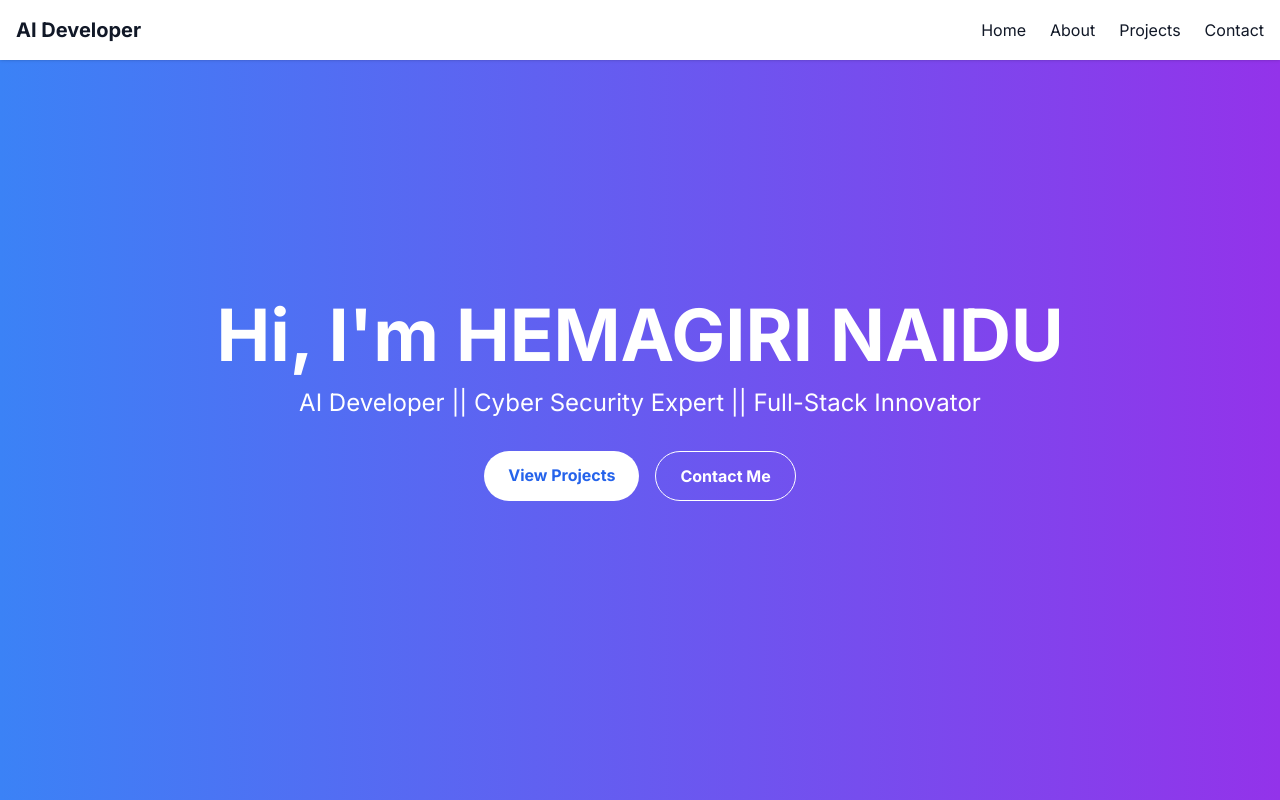
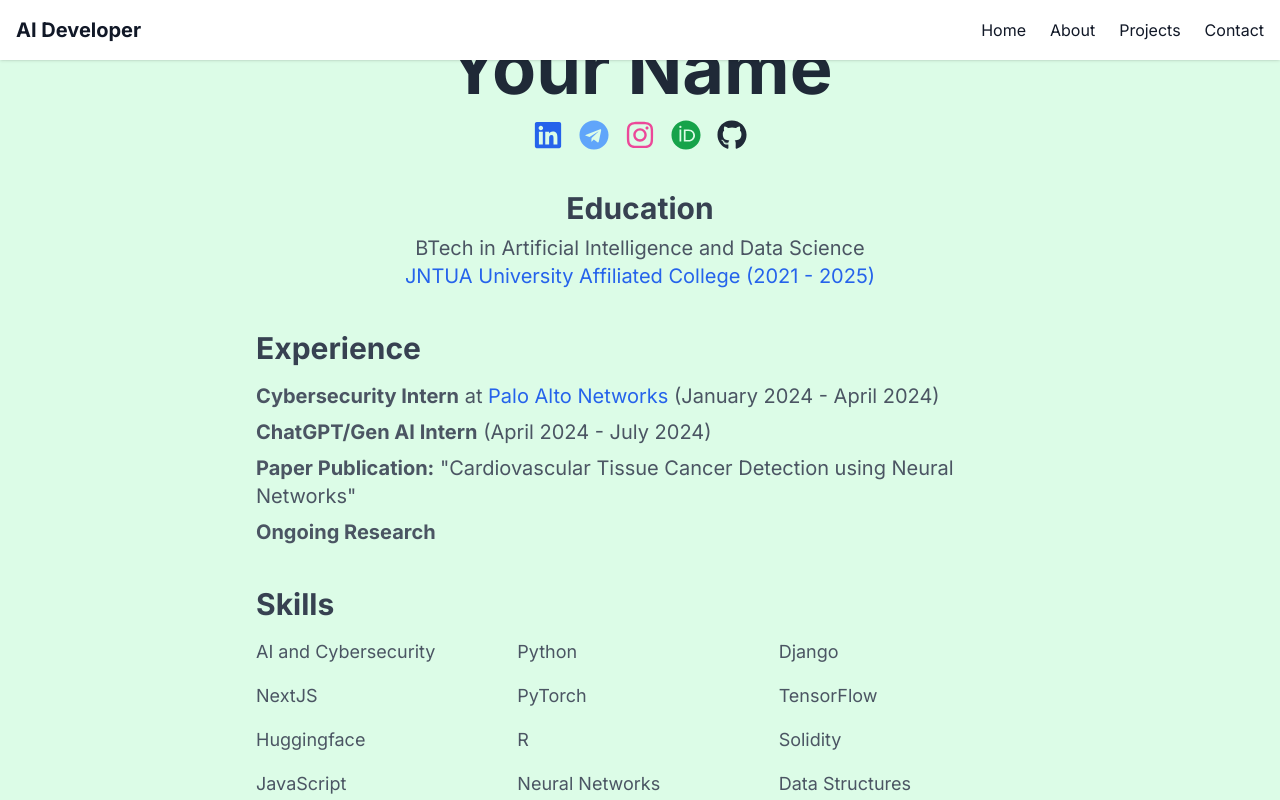
Before and after one commit to MogasalaHemagiri/my-portfolio, a Next.js app: page / in a window 1280 px wide. Shown: the top 800 px of the page. Built offline with nearby package versions, Linux system fonts and the light colour scheme.

Commit message:
Update Hero.js

```diff
--- a/components/Hero.js
+++ b/components/Hero.js
@@ -1,38 +1,145 @@
 // components/Hero.js
 import { motion } from 'framer-motion'
+import { FaLinkedin, FaTelegram, FaInstagram, FaOrcid, FaGithub } from 'react-icons/fa'
 
 const Hero = () => {
   return (
-    <section id="home" className="min-h-screen flex items-center justify-center bg-gradient-to-r from-blue-500 to-purple-600">
-      <div className="text-center p-4">
+    <section
+      id="home"
+      className="min-h-screen bg-green-100 dark:bg-green-900 flex flex-col justify-center items-center p-8"
+    >
+      <div className="text-center max-w-3xl">
+        {/* Name & Social Media Icons */}
         <motion.h1
-          className="text-5xl md:text-7xl font-extrabold text-white"
-          initial={{ opacity: 0, y: -50 }}
+          className="text-5xl md:text-7xl font-extrabold text-gray-800"
+          initial={{ opacity: 0, y: -20 }}
           animate={{ opacity: 1, y: 0 }}
           transition={{ duration: 1 }}
         >
-          Hi, I'm HEMAGIRI NAIDU
+          Your Name
         </motion.h1>
-        <motion.p
-          className="mt-4 text-xl md:text-2xl text-white"
-          initial={{ opacity: 0 }}
-          animate={{ opacity: 1 }}
-          transition={{ duration: 1, delay: 0.5 }}
+        <div className="mt-4 flex justify-center space-x-4">
+          <a
+            href="https://linkedin.com/in/yourprofile"
+            target="_blank"
+            rel="noopener noreferrer"
+          >
+            <FaLinkedin className="text-3xl text-blue-600 hover:text-blue-800" />
+          </a>
+          <a
+            href="https://t.me/yourprofile"
+            target="_blank"
+            rel="noopener noreferrer"
+          >
+            <FaTelegram className="text-3xl text-blue-400 hover:text-blue-600" />
+          </a>
+          <a
+            href="https://instagram.com/yourprofile"
+            target="_blank"
+            rel="noopener noreferrer"
+          >
+            <FaInstagram className="text-3xl text-pink-500 hover:text-pink-700" />
+          </a>
+          <a
+            href="https://orcid.org/yourprofile"
+            target="_blank"
+            rel="noopener noreferrer"
+          >
+            <FaOrcid className="text-3xl text-green-600 hover:text-green-800" />
+          </a>
+          <a
+            href="https://github.com/yourusername"
+            target="_blank"
+            rel="noopener noreferrer"
+          >
+            <FaGithub className="text-3xl text-gray-800 hover:text-gray-900" />
+          </a>
+        </div>
+
+        {/* Education Section */}
+        <motion.div
+          className="mt-10"
+          initial={{ opacity: 0, x: -20 }}
+          animate={{ opacity: 1, x: 0 }}
+          transition={{ duration: 0.8, delay: 0.3 }}
         >
-          AI Developer || Cyber Security Expert || Full-Stack Innovator
-        </motion.p>
+          <h2 className="text-3xl font-bold text-gray-700">Education</h2>
+          <p className="text-xl text-gray-600 mt-2">
+            BTech in Artificial Intelligence and Data Science <br />
+            <a
+              href="https://www.jntuace.ac.in/"
+              target="_blank"
+              rel="noopener noreferrer"
+              className="text-blue-600 hover:underline"
+            >
+              JNTUA University Affiliated College (2021 - 2025)
+            </a>
+          </p>
+        </motion.div>
+
+        {/* Experience Section */}
         <motion.div
-          className="mt-8 flex justify-center space-x-4"
-          initial={{ scale: 0.8, opacity: 0 }}
-          animate={{ scale: 1, opacity: 1 }}
-          transition={{ duration: 1, delay: 1 }}
+          className="mt-10 text-left"
+          initial={{ opacity: 0, x: 20 }}
+          animate={{ opacity: 1, x: 0 }}
+          transition={{ duration: 0.8, delay: 0.5 }}
         >
-          <a href="#projects" className="px-6 py-3 bg-white text-blue-600 font-bold rounded-full hover:bg-gray-200 transition">
-            View Projects
-          </a>
-          <a href="#contact" className="px-6 py-3 bg-transparent border border-white text-white font-bold rounded-full hover:bg-white hover:text-blue-600 transition">
-            Contact Me
-          </a>
+          <h2 className="text-3xl font-bold text-gray-700">Experience</h2>
+          <ul className="mt-4 space-y-2 text-xl text-gray-600">
+            <li>
+              <strong>Cybersecurity Intern</strong> at{" "}
+              <a
+                href="https://www.paloaltonetworks.com/"
+                target="_blank"
+                rel="noopener noreferrer"
+                className="text-blue-600 hover:underline"
+              >
+                Palo Alto Networks
+              </a>{" "}
+              (January 2024 - April 2024)
+            </li>
+            <li>
+              <strong>ChatGPT/Gen AI Intern</strong> (April 2024 - July 2024)
+            </li>
+            <li>
+              <strong>Paper Publication:</strong> "Cardiovascular Tissue Cancer
+              Detection using Neural Networks"
+            </li>
+            <li>
+              <strong>Ongoing Research</strong>
+            </li>
+          </ul>
+        </motion.div>
+
+        {/* Skills Section */}
+        <motion.div
+          className="mt-10 text-left"
+          initial={{ opacity: 0, y: 20 }}
+          animate={{ opacity: 1, y: 0 }}
+          transition={{ duration: 0.8, delay: 0.7 }}
+        >
+          <h2 className="text-3xl font-bold text-gray-700">Skills</h2>
+          <div className="mt-4 grid grid-cols-2 md:grid-cols-3 gap-4 text-lg text-gray-600">
+            <div>AI and Cybersecurity</div>
+            <div>Python</div>
+            <div>Django</div>
+            <div>NextJS</div>
+            <div>PyTorch</div>
+            <div>TensorFlow</div>
+            <div>Huggingface</div>
+            <div>R</div>
+            <div>Solidity</div>
+            <div>JavaScript</div>
+            <div>Neural Networks</div>
+            <div>Data Structures</div>
+            <div>Full-Stack</div>
+            <div>Cloud (Azure, AWS)</div>
+            <div>Communication</div>
+            <div>Critical Thinking</div>
+            <div>Analytical Thinking</div>
+            <div>Team Management</div>
+            <div>OS: Windows, Linux</div>
+          </div>
         </motion.div>
       </div>
     </section>
```
